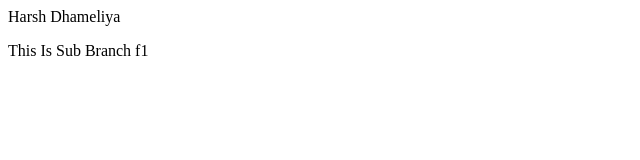
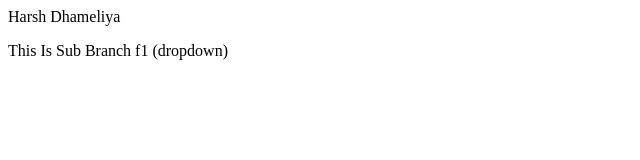
Before and after one commit to Harsh-Dhameliya/Local-repo, a plain HTML site: page index.html in a window 1280 px wide. Shown: the full height of the page, 0-640 px from the left. Drawn offline with Linux system fonts and the light colour scheme.

```diff
--- a/index.html
+++ b/index.html
@@ -1,2 +1,2 @@
 <p>Harsh Dhameliya</p>
-<p>This Is Sub Branch f1</p>
+<p>This Is Sub Branch f1 (dropdown)</p>
```
